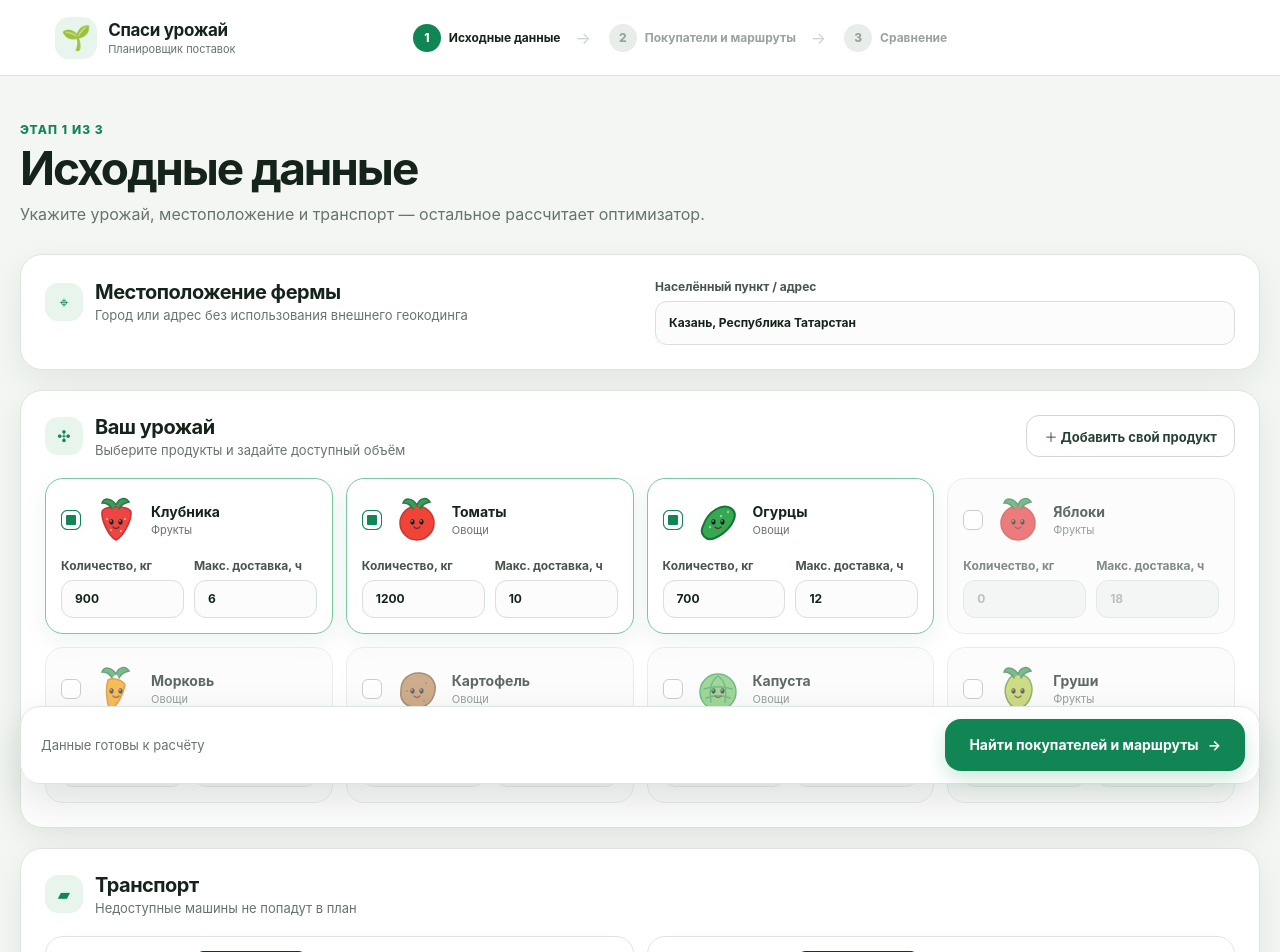
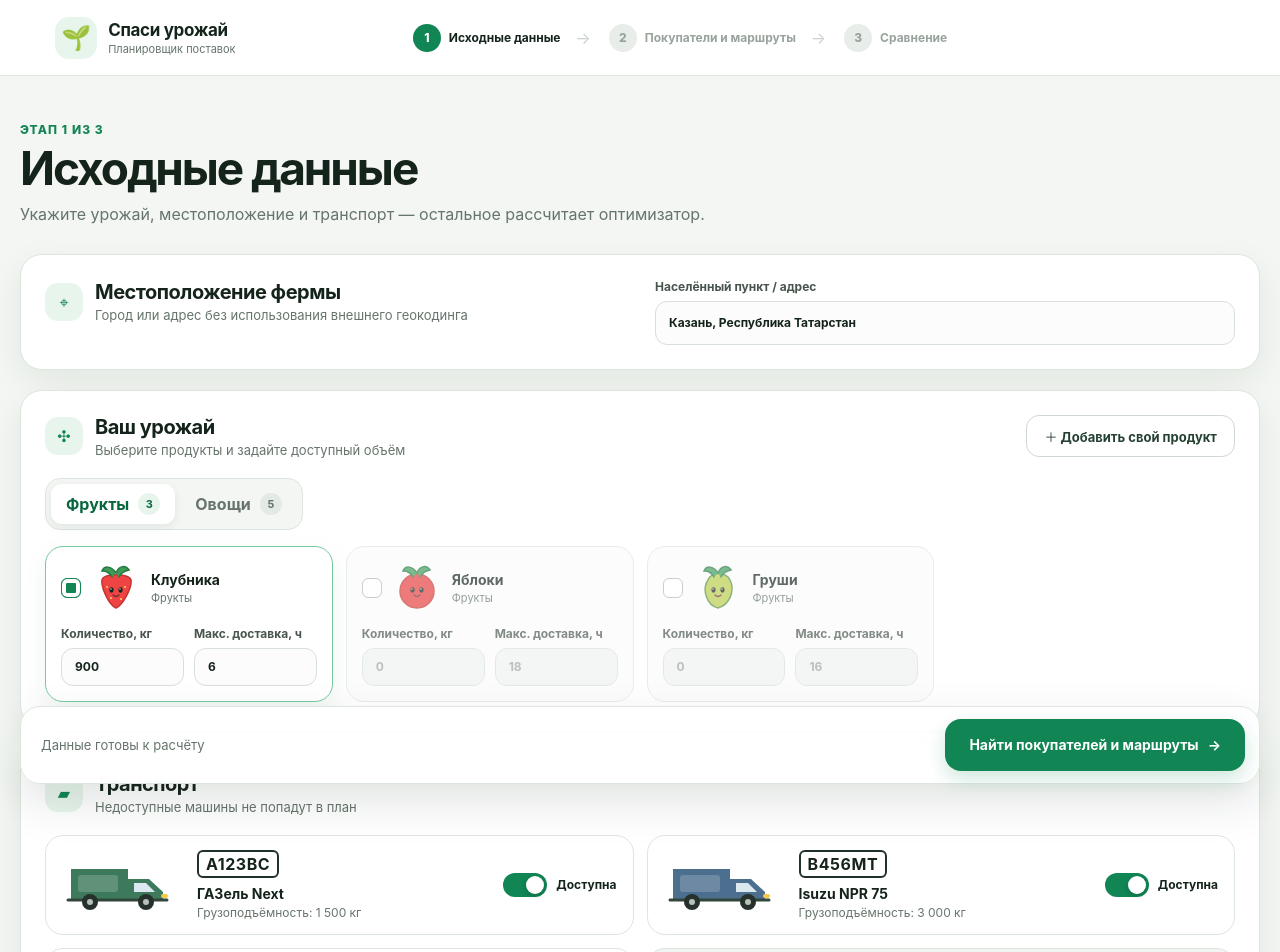
Before and after one commit to zloyevrey25/it-doyarki, a React (Vite) app in the folder frontend/: page / in a window 1280 px wide. Shown: the top 952 px of the page. Built offline with nearby package versions, Linux system fonts and the light colour scheme; no server answers.

Commit message:
feat: доработка фронта

```diff
--- a/frontend/src/data/catalog.ts
+++ b/frontend/src/data/catalog.ts
@@ -12,10 +12,10 @@ export const PRODUCT_CATALOG: Product[] = [
 ]
 
 export const DEFAULT_VEHICLES: Vehicle[] = [
-  { id: 'truck_1', plateNumber: 'А123ВС 63', model: 'ГАЗель Next', capacityKg: 1500, fixedCost: 1800, available: true, color: '#3d7a5b' },
-  { id: 'truck_2', plateNumber: 'В456МТ 116', model: 'ГАЗон Next', capacityKg: 3000, fixedCost: 2600, available: true, color: '#4d6f8f' },
-  { id: 'truck_3', plateNumber: 'С789КН 116', model: 'Mercedes-Benz Atego', capacityKg: 5000, fixedCost: 3900, available: true, color: '#c88438' },
-  { id: 'truck_4', plateNumber: 'О321РТ 16', model: 'Ford Transit', capacityKg: 1500, fixedCost: 1700, available: false, color: '#7d8792' },
+  { id: 'truck_1', plateNumber: 'А123ВС', model: 'ГАЗель Next', capacityKg: 1500, fixedCost: 1800, available: true, color: '#3d7a5b' },
+  { id: 'truck_2', plateNumber: 'В456МТ', model: 'Isuzu NPR 75', capacityKg: 3000, fixedCost: 2600, available: true, color: '#4d6f8f' },
+  { id: 'truck_3', plateNumber: 'С789КН', model: 'Mercedes-Benz Atego', capacityKg: 5000, fixedCost: 3900, available: true, color: '#c88438' },
+  { id: 'truck_4', plateNumber: 'О321РТ', model: 'Ford Transit', capacityKg: 1500, fixedCost: 1700, available: false, color: '#7d8792' },
 ]
 
 export const DEMO_BUYERS: Buyer[] = [
--- /dev/null
+++ b/frontend/src/input-step.css
@@ -0,0 +1,67 @@
+.category-tabs {
+  display: flex;
+  width: max-content;
+  max-width: 100%;
+  gap: 5px;
+  margin: 0 0 16px;
+  padding: 5px;
+  border: 1px solid var(--line);
+  border-radius: 15px;
+  background: #f3f6f3;
+}
+
+.category-tab {
+  display: flex;
+  align-items: center;
+  gap: 9px;
+  min-height: 40px;
+  padding: 0 15px;
+  border: 0;
+  border-radius: 11px;
+  background: transparent;
+  color: var(--muted);
+  font-weight: 750;
+  transition: background .18s, color .18s, box-shadow .18s;
+}
+
+.category-tab b {
+  display: grid;
+  place-items: center;
+  min-width: 22px;
+  height: 22px;
+  padding: 0 6px;
+  border-radius: 99px;
+  background: #e4e9e5;
+  font-size: 11px;
+}
+
+.category-tab.is-active {
+  background: #fff;
+  color: var(--green-dark);
+  box-shadow: 0 3px 10px rgba(28, 57, 38, .08);
+}
+
+.category-tab.is-active b {
+  background: var(--green-soft);
+  color: var(--green-dark);
+}
+
+.vehicle-card {
+  overflow: hidden;
+}
+
+.vehicle-card:hover:not(.is-disabled) .truck-svg {
+  animation: truck-drive .7s ease-in-out;
+}
+
+@keyframes truck-drive {
+  0%, 100% { transform: translateX(0) translateY(0); }
+  35% { transform: translateX(8px) translateY(-1px); }
+  55% { transform: translateX(10px) translateY(1px); }
+}
+
+@media (prefers-reduced-motion: reduce) {
+  .vehicle-card:hover:not(.is-disabled) .truck-svg {
+    animation: none;
+  }
+}
--- a/frontend/src/pages/InputStep.tsx
+++ b/frontend/src/pages/InputStep.tsx
@@ -5,11 +5,15 @@ import { TruckIllustration } from '../components/TruckIllustration'
 import { useApp } from '../context/AppContext'
 import { buildOptimizeRequest } from '../data/catalog'
 import type { Product } from '../types'
+import '../input-step.css'
 
 export function InputStep() {
   const { farmLocation, setFarmLocation, products, setProducts, vehicles, setVehicles, setOptimization, setComparison, setStep, setStatus, setError } = useApp()
   const [showCustom, setShowCustom] = useState(false)
+  const [activeCategory, setActiveCategory] = useState<'Фрукты' | 'Овощи'>('Фрукты')
   const [custom, setCustom] = useState({ name: '', category: 'Овощи' as Product['category'], quantityKg: 100, maxDeliveryTime: 12 })
+
+  const visibleProducts = products.filter((product) => product.category === activeCategory)
 
   const errors = useMemo(() => {
     const next: Record<string, string> = {}
@@ -35,6 +39,7 @@ export function InputStep() {
       quantityKg: custom.quantityKg, maxDeliveryTime: custom.maxDeliveryTime,
       color: '#8ebd63', accent: '#4b7d3e', mascotShape: 'generic',
     }])
+    setActiveCategory(custom.category as 'Фрукты' | 'Овощи')
     setCustom({ name: '', category: 'Овощи', quantityKg: 100, maxDeliveryTime: 12 })
     setShowCustom(false)
   }
@@ -61,10 +66,13 @@ export function InputStep() {
 
       <section className="panel" aria-labelledby="harvest-title">
         <div className="section-title section-title-row"><div className="title-group"><span className="section-icon">✣</span><div><h2 id="harvest-title">Ваш урожай</h2><p>Выберите продукты и задайте доступный объём</p></div></div><button className="button button-secondary" onClick={() => setShowCustom((value) => !value)} aria-expanded={showCustom}>＋ Добавить свой продукт</button></div>
-        {showCustom && <form className="custom-product-form" onSubmit={addCustomProduct}><label className="field"><span>Название</span><input value={custom.name} onChange={(e) => setCustom({ ...custom, name: e.target.value })} required /></label><label className="field"><span>Категория</span><select value={custom.category} onChange={(e) => setCustom({ ...custom, category: e.target.value as Product['category'] })}><option>Овощи</option><option>Фрукты</option><option>Другое</option></select></label><label className="field"><span>Количество, кг</span><input type="number" min="0.1" value={custom.quantityKg} onChange={(e) => setCustom({ ...custom, quantityKg: Number(e.target.value) })} /></label><label className="field"><span>Макс. время, ч</span><input type="number" min="0.1" step="0.5" value={custom.maxDeliveryTime} onChange={(e) => setCustom({ ...custom, maxDeliveryTime: Number(e.target.value) })} /></label><button className="button button-primary" type="submit">Добавить</button></form>}
+        {showCustom && <form className="custom-product-form" onSubmit={addCustomProduct}><label className="field"><span>Название</span><input value={custom.name} onChange={(e) => setCustom({ ...custom, name: e.target.value })} required /></label><label className="field"><span>Категория</span><select value={custom.category} onChange={(e) => setCustom({ ...custom, category: e.target.value as Product['category'] })}><option>Фрукты</option><option>Овощи</option></select></label><label className="field"><span>Количество, кг</span><input type="number" min="0.1" value={custom.quantityKg} onChange={(e) => setCustom({ ...custom, quantityKg: Number(e.target.value) })} /></label><label className="field"><span>Макс. время, ч</span><input type="number" min="0.1" step="0.5" value={custom.maxDeliveryTime} onChange={(e) => setCustom({ ...custom, maxDeliveryTime: Number(e.target.value) })} /></label><button className="button button-primary" type="submit">Добавить</button></form>}
         {errors.products && <p className="section-error">{errors.products}</p>}
-        <div className="product-grid">
-          {products.map((product) => <article key={product.id} className={`product-card ${product.selected ? 'is-active' : ''}`}><label className="product-select"><input type="checkbox" checked={product.selected} onChange={(e) => updateProduct(product.id, { selected: e.target.checked })} /><span className="checkmark" /><ProductMascot name={product.name} color={product.color} accent={product.accent} shape={product.mascotShape} /><span><b>{product.name}</b><small>{product.category}</small></span></label><div className="product-fields"><label className="field compact"><span>Количество, кг</span><input type="number" min="0" value={product.quantityKg} disabled={!product.selected} onChange={(e) => updateProduct(product.id, { quantityKg: Number(e.target.value) })} aria-invalid={Boolean(errors[`${product.id}-quantity`])} />{errors[`${product.id}-quantity`] && <small className="field-error">{errors[`${product.id}-quantity`]}</small>}</label><label className="field compact"><span>Макс. доставка, ч</span><input type="number" min="0.1" step="0.5" value={product.maxDeliveryTime} disabled={!product.selected} onChange={(e) => updateProduct(product.id, { maxDeliveryTime: Number(e.target.value) })} aria-invalid={Boolean(errors[`${product.id}-time`])} />{errors[`${product.id}-time`] && <small className="field-error">{errors[`${product.id}-time`]}</small>}</label></div></article>)}
+        <div className="category-tabs" role="tablist" aria-label="Категории урожая">
+          {(['Фрукты', 'Овощи'] as const).map((category) => <button key={category} type="button" role="tab" aria-selected={activeCategory === category} aria-controls="product-category-panel" className={`category-tab ${activeCategory === category ? 'is-active' : ''}`} onClick={() => setActiveCategory(category)}><span>{category}</span><b>{products.filter((product) => product.category === category).length}</b></button>)}
+        </div>
+        <div className="product-grid" id="product-category-panel" role="tabpanel" aria-label={activeCategory}>
+          {visibleProducts.map((product) => <article key={product.id} className={`product-card ${product.selected ? 'is-active' : ''}`}><label className="product-select"><input type="checkbox" checked={product.selected} onChange={(e) => updateProduct(product.id, { selected: e.target.checked })} /><span className="checkmark" /><ProductMascot name={product.name} color={product.color} accent={product.accent} shape={product.mascotShape} /><span><b>{product.name}</b><small>{product.category}</small></span></label><div className="product-fields"><label className="field compact"><span>Количество, кг</span><input type="number" min="0" value={product.quantityKg} disabled={!product.selected} onChange={(e) => updateProduct(product.id, { quantityKg: Number(e.target.value) })} aria-invalid={Boolean(errors[`${product.id}-quantity`])} />{errors[`${product.id}-quantity`] && <small className="field-error">{errors[`${product.id}-quantity`]}</small>}</label><label className="field compact"><span>Макс. доставка, ч</span><input type="number" min="0.1" step="0.5" value={product.maxDeliveryTime} disabled={!product.selected} onChange={(e) => updateProduct(product.id, { maxDeliveryTime: Number(e.target.value) })} aria-invalid={Boolean(errors[`${product.id}-time`])} />{errors[`${product.id}-time`] && <small className="field-error">{errors[`${product.id}-time`]}</small>}</label></div></article>)}
         </div>
       </section>
 
```
